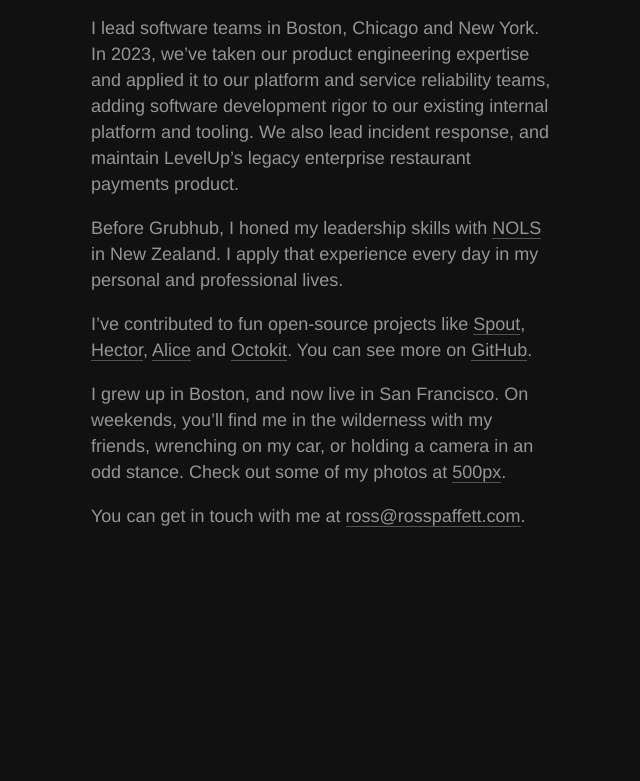
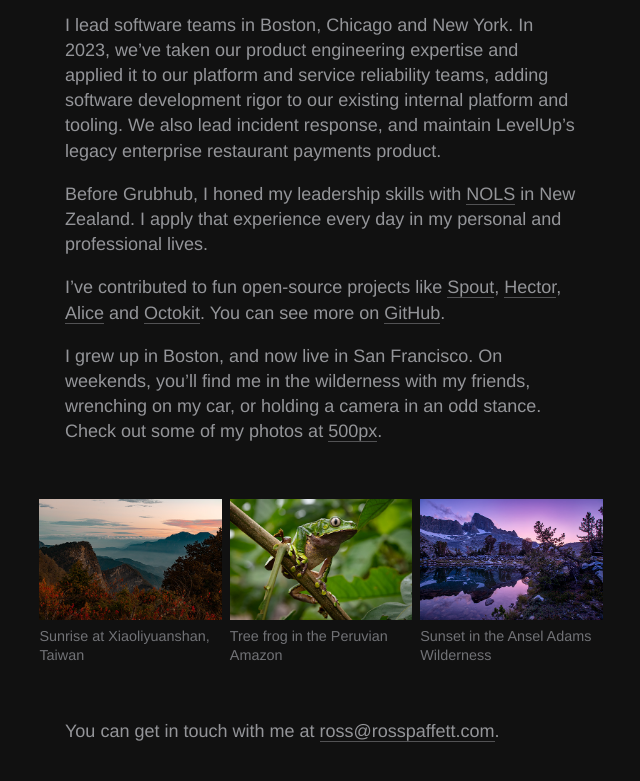
Before and after one commit to raws/rosspaffett.com, a plain HTML site: page index.html in a window 1280 px wide. Shown: the part 467-1248 px from the top of the page, without its empty margins (319-959 px from the left). Before the commit the page ends 1096 px from the top, so only its background shows below. Drawn offline with Linux system fonts and the light colour scheme.

Commit message:
Add a small photo gallery

```diff
--- a/index.html
+++ b/index.html
@@ -9,7 +9,7 @@
     <meta name="viewport" content="width=768">
   </head>
   <body>
-    <img id="portrait" src="portrait.jpg" alt="A portrait photo of Ross Paffett smiling">
+    <img id="portrait" src="images/portrait.jpg" alt="A portrait photo of Ross Paffett smiling">
 
     <p class="emphasized">
       I&rsquo;m Ross Paffett. I&rsquo;ve helped build food delivery and mobile payments platforms at
@@ -45,6 +45,27 @@
       out some of my photos at <a href="https://500px.com/rosss">500px</a>.
     </p>
 
+    <div class="gallery">
+      <a href="https://500px.com/photo/1076462850/sunrise-at-xiaoliyuanshan-lookout-by-ross-paffett">
+        <figure>
+          <img src="images/alishan.jpg" alt="Sunrise at Xiaoliyuanshan Lookout in Alishan, Taiwan">
+          <figcaption>Sunrise at Xiaoliyuanshan, Taiwan</figcaption>
+        </figure>
+      </a>
+      <a href="https://500px.com/photo/1025893859/peruvian-tree-frog-by-ross-paffett">
+        <figure>
+          <img src="images/tree-frog.jpg" alt="A Peruvian tree frog in the Amazon rainforest">
+          <figcaption>Tree frog in the Peruvian Amazon</figcaption>
+        </figure>
+      </a>
+      <a href="https://500px.com/photo/1025893848/banner-peak-at-sunset-by-ross-paffett">
+        <figure>
+          <img src="images/banner-peak.jpg" alt="Sunset over Banner Peak in the Ansel Adams Wilderness in California">
+          <figcaption>Sunset in the Ansel Adams Wilderness</figcaption>
+        </figure>
+      </a>
+    </div>
+
     <p>
       You can get in touch with me at <a href="mailto:ross@rosspaffett.com">ross@rosspaffett.com</a>.
     </p>
--- a/stylesheet.css
+++ b/stylesheet.css
@@ -5,9 +5,9 @@ body {
   font-size: 18px;
   font-style: normal;
   font-weight: 400;
-  line-height: 26px;
+  line-height: 1.4em;
   margin: 100px auto;
-  width: 460px;
+  width: 512px;
 }
 
 a {
@@ -40,6 +40,36 @@ img#portrait {
   width: 256px;
 }
 
+.gallery {
+  display: flex;
+  gap: 0.5rem;
+  justify-content: space-between;
+  width: 110%;
+  margin: 3em -5%;
+}
+
+.gallery > a {
+  border-bottom: none;
+  color: #717276;
+}
+
+.gallery > a:hover {
+  color: #717276;
+}
+
+.gallery figure {
+  margin: 0;
+}
+
+.gallery figcaption {
+  font-size: 0.8em;
+  line-height: 1.3em;
+}
+
+.gallery img {
+  width: 100%;
+}
+
 @media screen and (max-device-width: 480px) {
   body {
     font-size: 48px;
```
Also changed, not shown: images/alishan.jpg (added), images/banner-peak.jpg (added), images/portrait.jpg (renamed from portrait.jpg), images/tree-frog.jpg (added).
